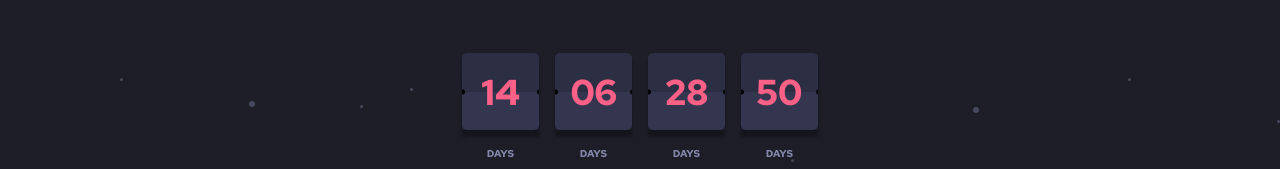
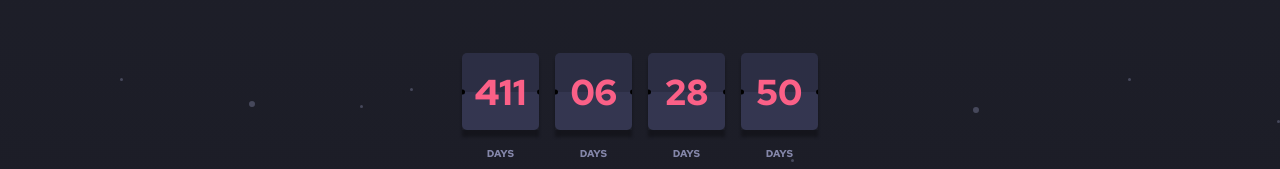
Before and after one commit to mjamecny/launch-countdown-timer, a React (Vite) app: page / in a window 1280 px wide. Shown: the part 153-322 px from the top of the page. Built offline with nearby package versions, Linux system fonts and the light colour scheme.

Commit message:
change future date

```diff
--- a/src/App.jsx
+++ b/src/App.jsx
@@ -135,7 +135,7 @@ export default function App() {
     seconds: 0,
   })
 
-  const futureDate = new Date(2024, 0, 20)
+  const futureDate = new Date(2025, 1, 20)
 
   useEffect(() => {
     function updateCountdown() {
```
Also changed, not shown: 1 other file (tests, documents, lock files or other folders).
